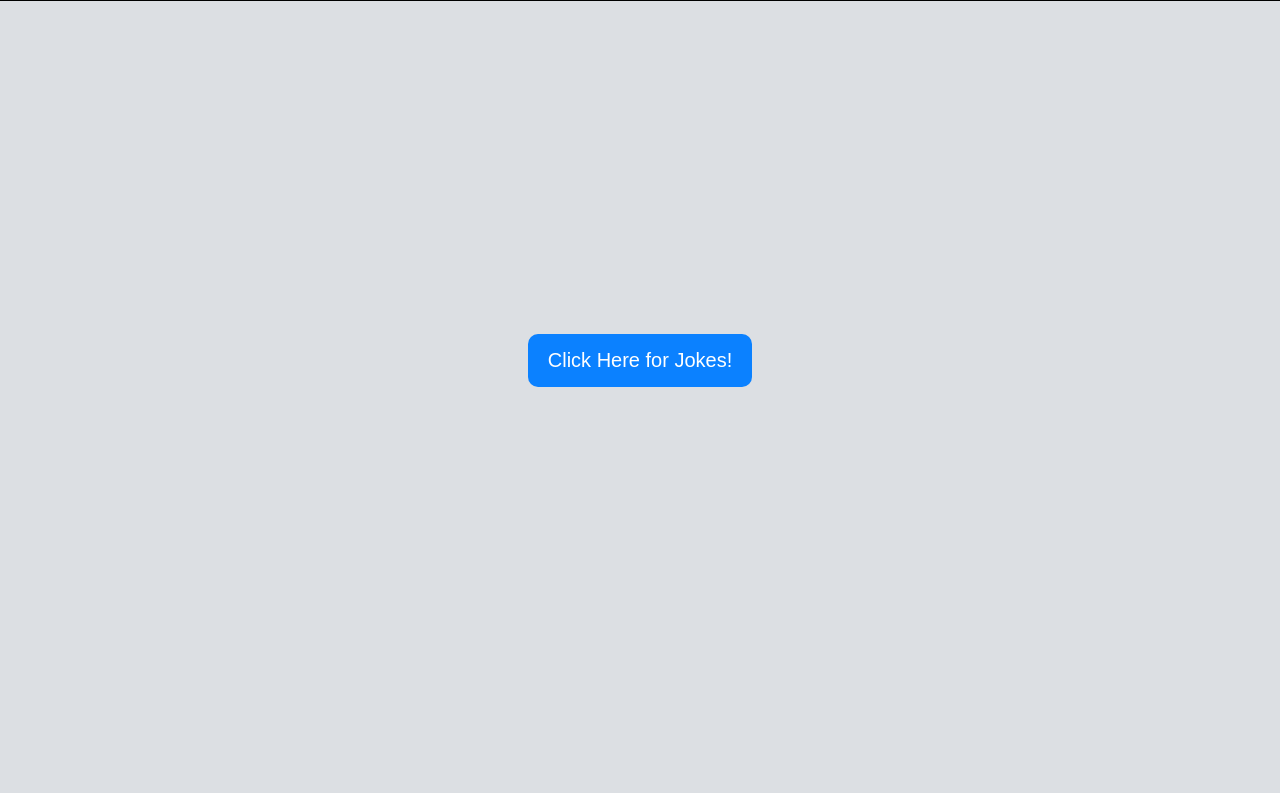
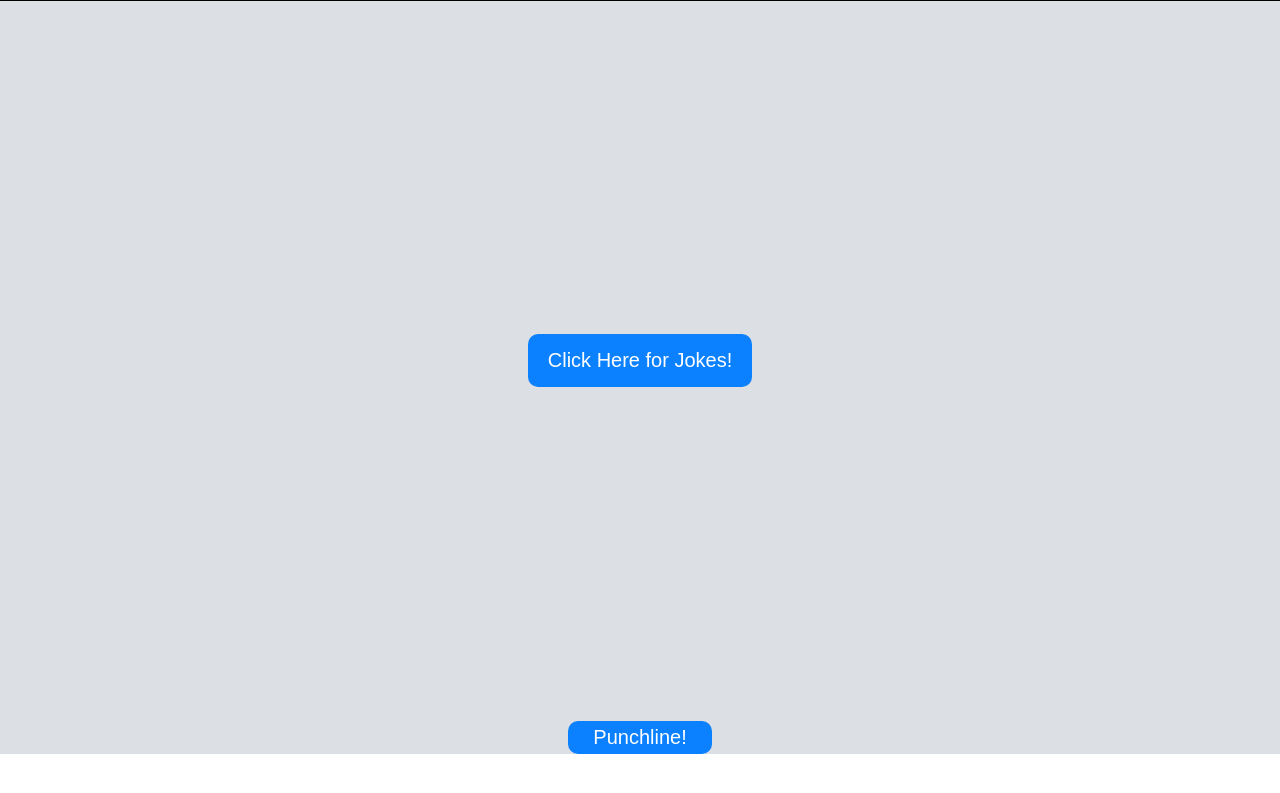
Before and after one commit to daniel-sj-hong/ajax-project, a website: page index.html in a window 1280 px wide. Shown: the part 79-872 px from the top of the page. After the commit the page ends 833 px from the top, so only its background shows below. Drawn offline with Linux system fonts and the light colour scheme.

Commit message:
added in the punchline button through html and css

```diff
--- a/css/styles.css
+++ b/css/styles.css
@@ -28,7 +28,7 @@
   height: 90vh;
 }
 
-.width-height {
+.width-height-100 {
   width: 100vw;
   height: 100vh;
 }
@@ -65,3 +65,12 @@
   border-radius: 15px;
   padding: 5px 15px;
 }
+
+.punchline-button {
+  border: none;
+  border-radius: 10px;
+  padding: 5px 25px;
+  background-color: #0b81ff;
+  color: white;
+  font-size: 20px;
+}
--- a/index.html
+++ b/index.html
@@ -23,7 +23,7 @@
     </header>
 
     <main>
-      <div class="container width-height gray-background">
+      <div class="container width-heigh-100 gray-background">
         <div class="row justify-center align-center height-90">
 
 
@@ -44,6 +44,11 @@
           </div>
 
         </div>
+
+        <div class="row justify-center">
+          <button class="punchline-button">Punchline!</button>
+        </div>
+
       </div>
     </main>
 
```
